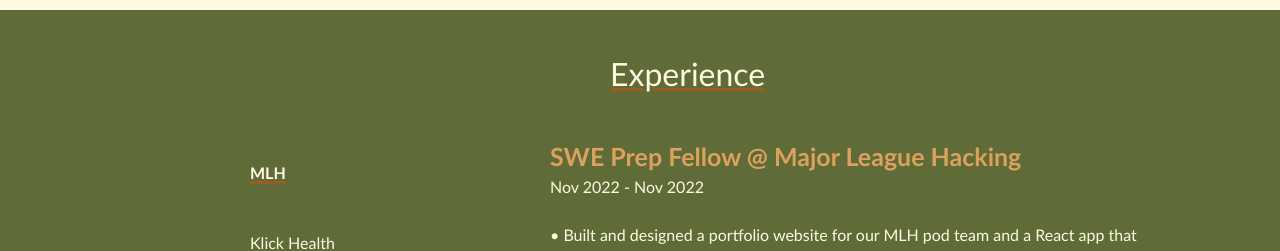
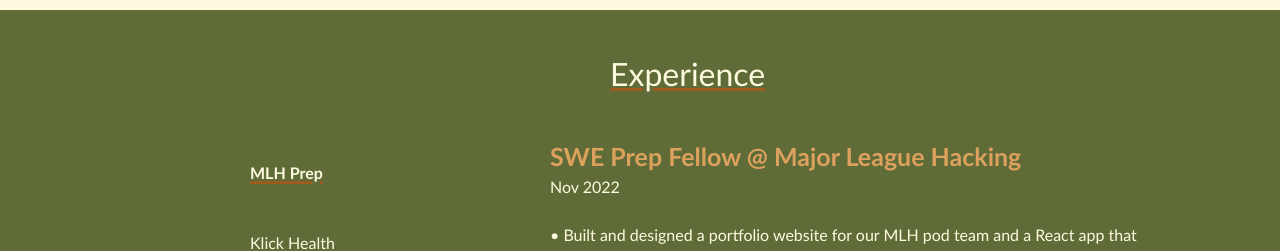
Before and after one commit to norachams/personal-Website, a Next.js app: page / in a window 1280 px wide. Shown: the part 2200-2451 px from the top of the page. Built offline with nearby package versions, Linux system fonts and the light colour scheme.

Commit message:
fixed work

```diff
--- a/Components/Work.js
+++ b/Components/Work.js
@@ -12,10 +12,10 @@ export default function Home() {
 
   const tabs = [
     {
-      title: 'MLH',
+      title: 'MLH Prep',
       description: <div className="description">
       <p className="title">SWE Prep Fellow @ Major League Hacking</p>
-      <p className="date">Nov 2022 - Nov 2022 </p>
+      <p className="date">Nov 2022 </p>
       <p className="space">.</p>
       <p className="desc"> • Built and designed a portfolio website for our MLH pod team and a React app that graphically displays the weather of a selected city and suggests activities based on the weather by using APIs and collaborating and arranging pair programming sessions with teammates.</p>
       <p className="desc"> • Reviewed and tested over 30 pull requests and provided assistance to teammates by organizing group meetings and attending daily stand-ups.</p>
```
